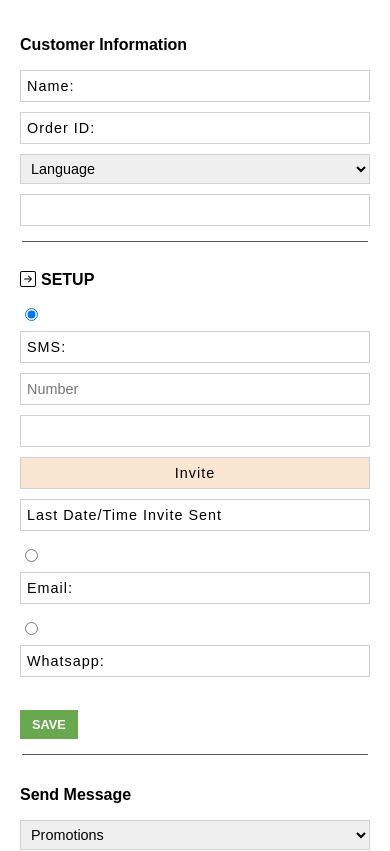
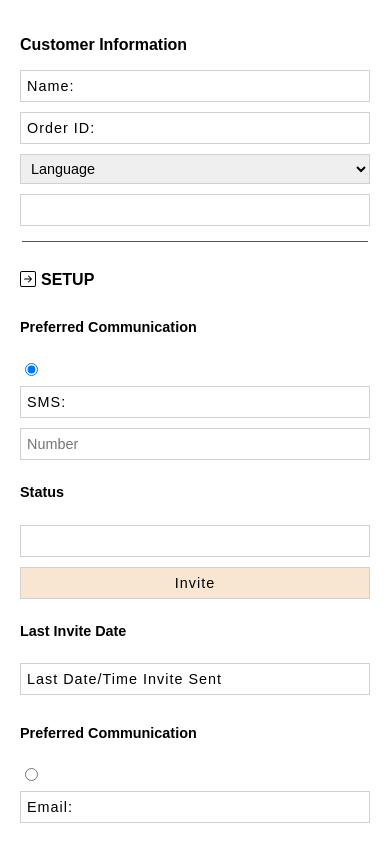
Before and after one commit to ahsan-chy/maxsms, a React (Vite) app: page / in a window 390 px wide. Shown: the top 851 px of the page. Built offline with nearby package versions, Linux system fonts and the light colour scheme.

Commit message:
mobile responsive

```diff
--- a/src/components/CustomerInfo.jsx
+++ b/src/components/CustomerInfo.jsx
@@ -97,6 +97,9 @@ const CustomerInfo = () => {
               <h3 className={`${styles.setupSubTitle} ${styles.thirdTitle}`}>Last Invite Date</h3>
               {setupData.map((data, index) => (
                 <div className={styles.OptionWrapper} key={index}>
+                  <h3 className={`${styles.setupSubTitle} ${styles.mobileFirstTitle}`}>
+                    Preferred Communication
+                  </h3>
                   <input
                     type="radio"
                     id={`communication-${data.id}`}
@@ -121,6 +124,10 @@ const CustomerInfo = () => {
                           className={`${styles.selectTitle}`}
                         />
                       </div>
+
+                      <h3 className={`${styles.setupSubTitle} ${styles.mobileSecondTitle}`}>
+                        Status
+                      </h3>
 
                       <div className={`${styles.inlineBox} ${styles.status}`}>
                         <h3 className={`${styles.subTitle}`}> {data.status} </h3>
--- a/src/components/customerInfo.module.css
+++ b/src/components/customerInfo.module.css
@@ -209,6 +209,13 @@ button {
   display: none;
 }
 
+.mobileFirstTitle {
+  display: none;
+}
+.mobileSecondTitle {
+  display: none;
+}
+
 @media only screen and (max-width: 880px) {
   .contentWrapper {
     margin-right: 0px !important;
@@ -245,6 +252,15 @@ button {
     display: none;
   }
 
+  .mobileSecondTitle {
+    display: block;
+  }
+
+  .mobileFirstTitle {
+    display: block;
+    width: 100%;
+  }
+
   .col {
     width: 100%;
   }
@@ -264,7 +280,8 @@ button {
     width: 100%;
   }
   .thirdTitlee {
-    display: none;
+    display: block;
+    margin-left: 0;
   }
   .status {
     width: 100%;
```
